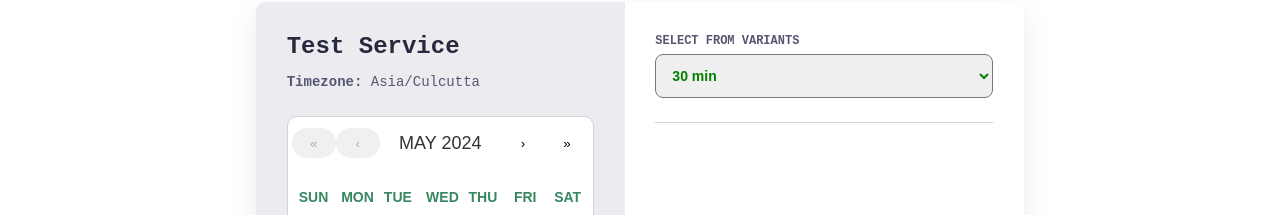
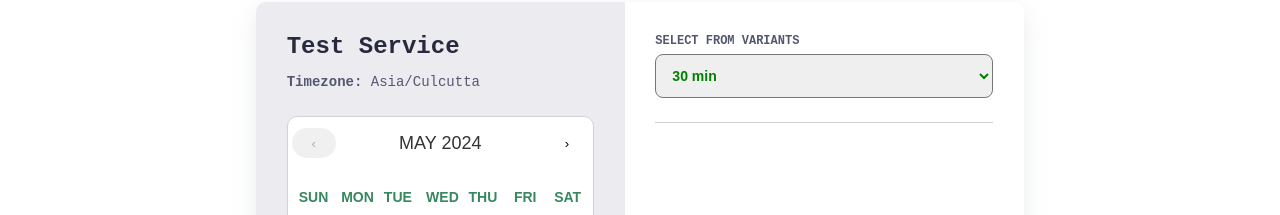
Before and after one commit to isahilsachdev/sidepanda-assignment, a React (Create React App) app: page / in a window 1280 px wide. Shown: the part 169-384 px from the top of the page. Built offline with nearby package versions, Linux system fonts and the light colour scheme; no server answers.

Commit message:
removed year buttons

```diff
--- a/src/components/Calendar/Calendar.jsx
+++ b/src/components/Calendar/Calendar.jsx
@@ -76,6 +76,8 @@ const CalendarComponent = () => {
             className="calendar"
             minDate={today}
             locale="en-US"
+            next2Label={null}
+            prev2Label={null}
           />
         </div>
         {
```
